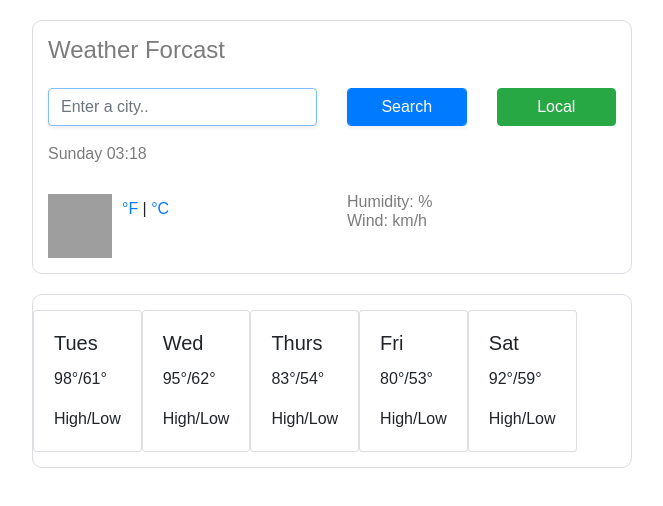
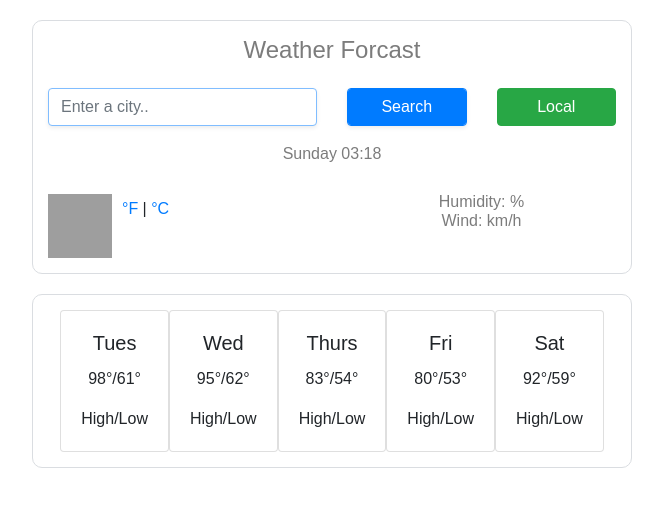
Before and after one commit to jamie-ekiss/my-weather-app, a plain HTML site: page index.html in a window 1280 px wide. Shown: the whole page, without its empty margins (308-971 px from the left). Drawn offline with nearby package versions, Linux system fonts and the light colour scheme; no server answers; grey boxes are pictures that could not be loaded.

Commit message:
Centered weather cards

```diff
--- a/index.html
+++ b/index.html
@@ -123,6 +123,7 @@
                 </div>
               </div>
     </div>
+    <p The project was coded by Jamie Ekiss>
   </body>
 
     <script src="src/index.js"></script>
--- a/src/styles.css
+++ b/src/styles.css
@@ -31,6 +31,9 @@ li {
   list-style: none;
 }
 
+div {
+  text-align: center;
+}
 
 
 .weather-app {
@@ -47,6 +50,9 @@ li {
   margin: 20px auto;
   border-radius: 10px;
   max-width: 600px;
+  display: flex;
+  justify-content: center;
+  flex-direction: row;
 }
 
 .weather-icon {
```
